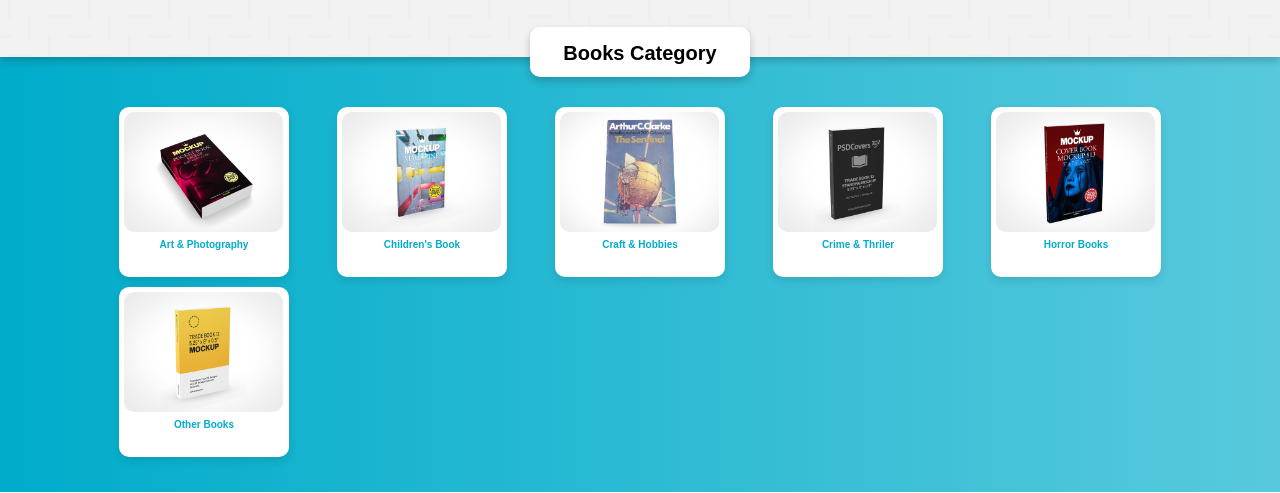
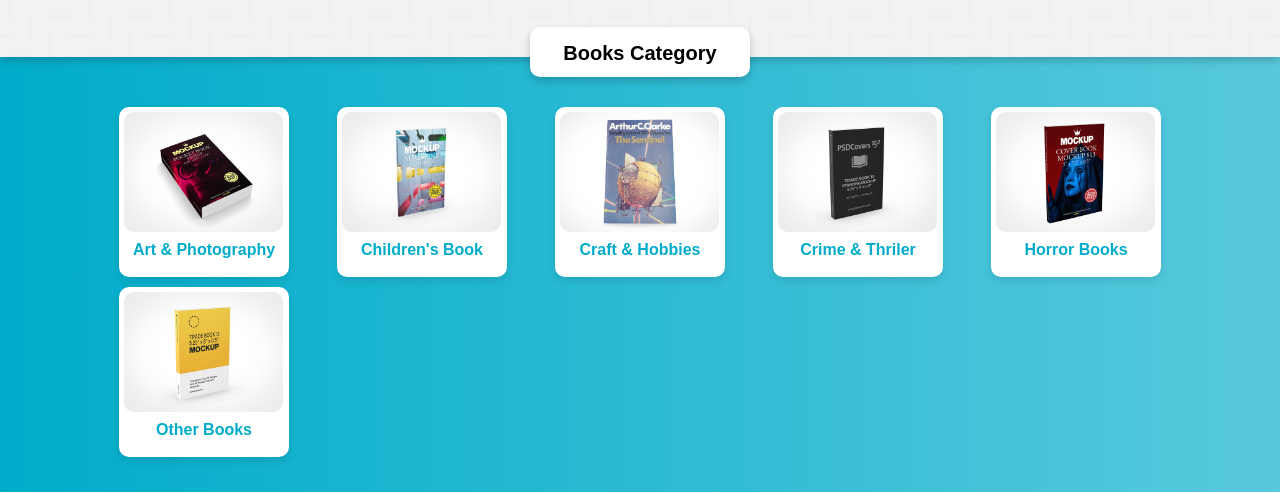
Before and after one commit to abhishek2k4/vidya-vault, a PHP site: page / in a window 1280 px wide. Shown: the part 743-1236 px from the top of the page. Run offline with PHP 8.4, Linux system fonts and the light colour scheme; some libraries are stand-ins or nearby versions; some web fonts are replaced.

Commit message:
Update style.css

```diff
--- a/style.css
+++ b/style.css
@@ -305,7 +305,7 @@ body {
   padding: 10px;
   border-radius: 10px;
   color: var(--primary-color);
-  font-size: 0.5em;
+  font-size: 0.8em;
   flex: 1 1 150px; /* Adjust the width as needed */
   max-width: 150px;
   font-weight: bold;
@@ -539,6 +539,7 @@ footer h3 {
   .card {
     height: 80px;
     width: 80px;
+    font-size: 0.5em;
   }
   .cards-section {
     grid-template-columns: repeat(auto-fill, minmax(110px, 2fr));
```
